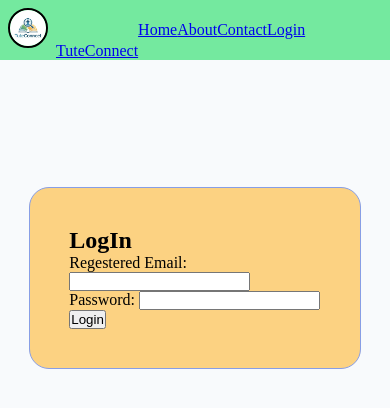
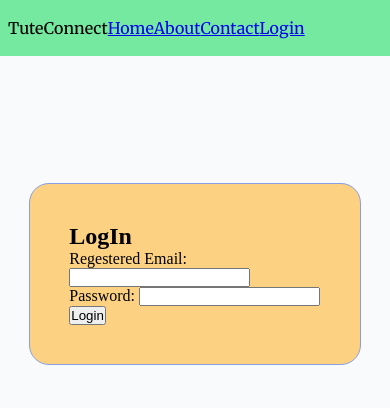
Before and after one commit to mdIbtisamAnsari/Front_TC, a React (Vite) app: page /login in a window 390 px wide. Shown: the top 408 px of the page. Built offline with nearby package versions, Linux system fonts and the light colour scheme.

Commit message:
feat: update navbar styles with new font and responsive adjustments

```diff
--- a/src/components/navbar.css
+++ b/src/components/navbar.css
@@ -1,17 +1,38 @@
+@import url('https://fonts.googleapis.com/css2?family=Merriweather:ital,opsz,wght@0,18..144,300..900;1,18..144,300..900&display=swap');
+
+.navbar-logo-link{
+  display: flex;
+  flex-direction: row;
+  align-items: center;
+  text-decoration: none;
+}
 .navbar {
   background: #74e99f;
   display:flex;
   flex-direction: row;
   align-items: center;
-  font-family: "Inter,Poppins,DM Sans";
+  font-family: "Merriweather", serif;
+  min-height: 56px;
 }
 .logo{
     border: 2px solid black;
     border-radius: 50%;
     width: clamp(2.5rem, 5vw, 3.5rem);
     height: clamp(2.5rem, 5vw, 3.5rem);
-    margin : 0.5rem
+    margin : 0.5rem;
 }
 .title{
-    font-size: clamp(1.0rem, 4vw, 1.5rem);
+    font-size: clamp(1.0rem, 3vw, 1.2rem);
+    color: black;
+    font-weight: 500;
+
 }
+
+@media (max-width: 768px) {
+  .logo {
+    display: none;
+  }
+  .title{
+    margin-left: 0.5rem;
+  }
+}
```
